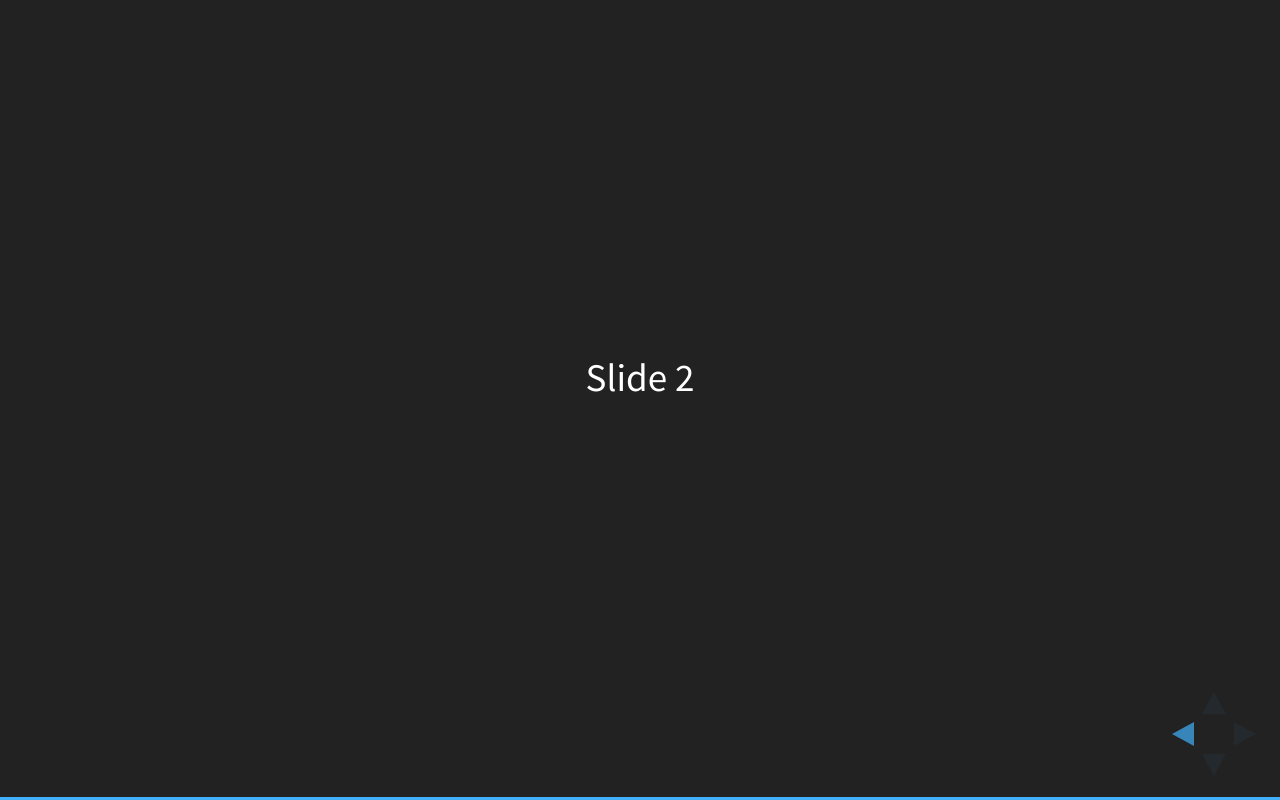
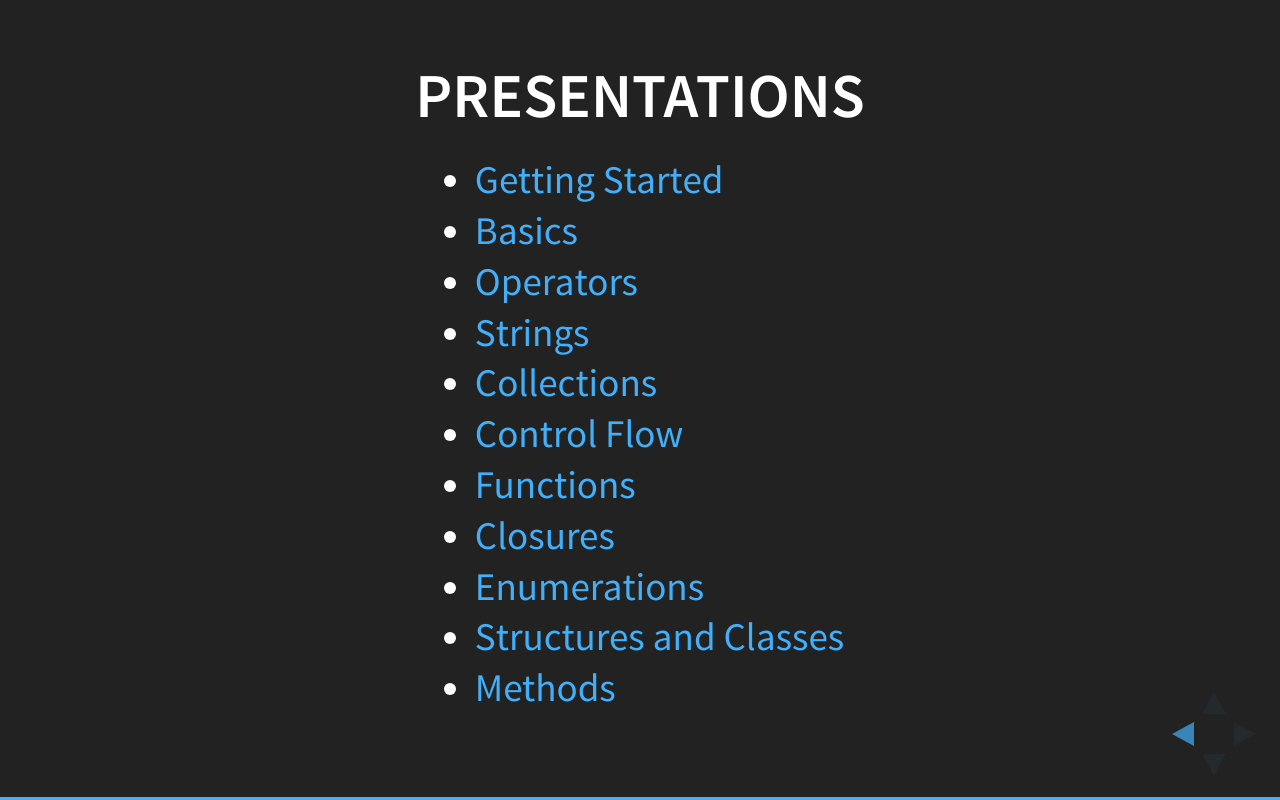
Before and after one commit to Zipcoder/Swift-2Day, a website: page index.html in a window 1280 px wide. Both pictures are taken after a click on the button 1251 px from the left and 734 px from the top of the page. Drawn offline with Linux system fonts and the light colour scheme.

Commit message:
add link to 'Getting Started' Presentation

```diff
--- a/index.html
+++ b/index.html
@@ -4,7 +4,7 @@
 		<meta charset="utf-8">
 		<meta name="viewport" content="width=device-width, initial-scale=1.0, maximum-scale=1.0, user-scalable=no">
 
-		<title>reveal.js</title>
+		<title>Swift 3</title>
 
 		<link rel="stylesheet" href="css/reveal.css">
 		<link rel="stylesheet" href="css/theme/black.css">
@@ -24,8 +24,27 @@
 	<body>
 		<div class="reveal">
 			<div class="slides">
-				<section>Slide 1</section>
-				<section>Slide 2</section>
+				<!------------------------------------slide--------------------------------------------- -->
+				<section><h1>Swift 3</h1></section>
+
+				<!------------------------------------slide--------------------------------------------- -->
+				<section>
+					<h2>Presentations</h2>
+					<ul>
+						<li><a href="./Getting_Started.html" target="_blank">Getting Started</a></li>
+						<li><a href="#" target="_blank">Basics</a></li>
+						<li><a href="#" target="_blank">Operators</a></li>
+						<li><a href="#" target="_blank">Strings</a></li>
+						<li><a href="#" target="_blank">Collections</a></li>
+						<li><a href="#" target="_blank">Control Flow</a></li>
+						<li><a href="#" target="_blank">Functions</a></li>
+
+						<li><a href="#" target="_blank">Closures</a></li>
+						<li><a href="#" target="_blank">Enumerations</a></li>
+						<li><a href="#" target="_blank">Structures and Classes</a></li>
+						<li><a href="#" target="_blank">Methods</a></li>
+					</ul>
+				</section>
 			</div>
 		</div>
 
```
